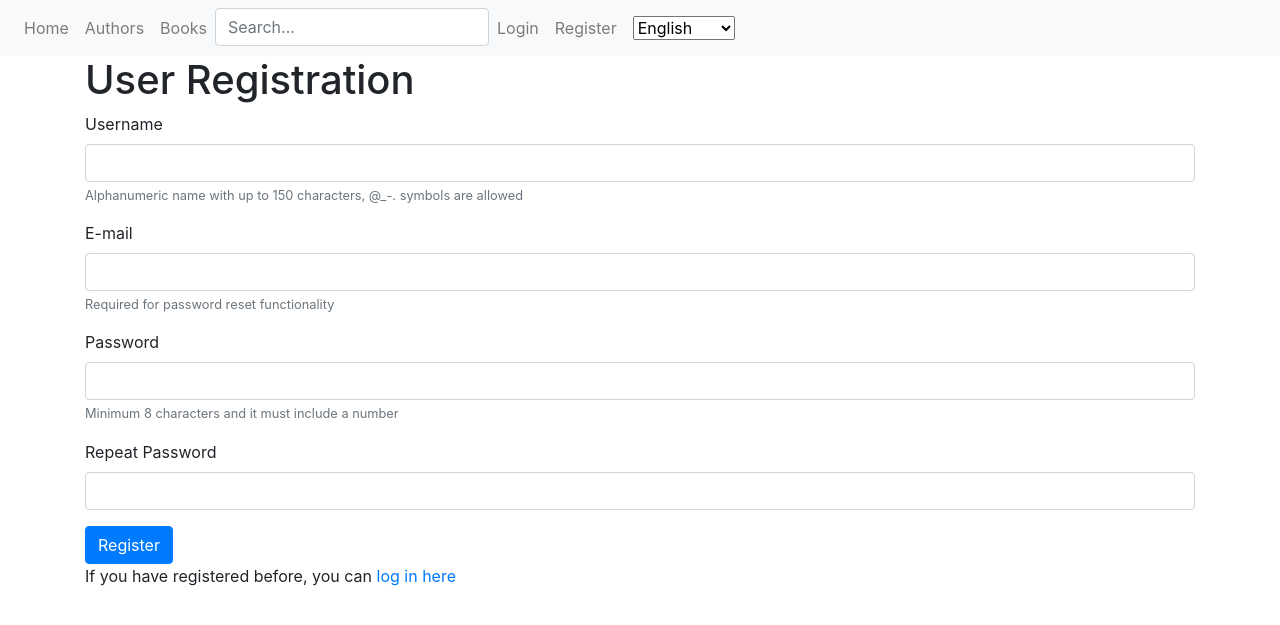
After one commit to infohata/django-library, a Django app: page /en/library/register/ in a window 1280 px wide. The commit adds this page. Shown: the top 625 px of the page. Run offline with Django 4.2, Linux system fonts and the light colour scheme; some libraries are stand-ins or nearby versions.

Commit message:
user registration

```diff
--- a/project_intro/library/templates/library/base.html
+++ b/project_intro/library/templates/library/base.html
@@ -40,9 +40,10 @@
                 <li class="nav-item"><a class="nav-link" href="{% url 'logout' %}?next={% url 'index' %}">{% trans 'Logout' %}</a></li>
             {% else %}
                 <li class="nav-item"><a class="nav-link" href="{% url 'login' %}?next={{ request.path }}">{% trans 'Login' %}</a></li>
+                <li class="nav-item"><a class="nav-link" href="{% url 'register' %}">{% trans 'Register' %}</a></li>
             {% endif %}
             <li class="nav-item">
-                <form action="{% url 'set_language' %}" method="post" class="form-inline my-2 my-md-0">
+                <form action="{% url 'set_language' %}" method="post" class="form-inline my-2 my-md-0 p-2">
                     {% csrf_token %}
                     <input name="next" type="hidden" value="{{ request.path }}">
                     <select name="language" onchange="this.form.submit()">
@@ -50,7 +51,7 @@
                     {% get_available_languages as LANGUAGES %}
                     {% get_language_info_list for LANGUAGES as languages %}
                     {% for language in languages %}
-                        <option value="{{ language.code }}" {% if language.code == LANGUAGE_CODE %}selected="selected"{% endif %}>{{ language.name }}</option>
+                        <option value="{{ language.code }}" {% if language.code == LANGUAGE_CODE %}selected="selected"{% endif %}>{{ language.name_local }}</option>
                     {% endfor %}
                     </select>
                 </form>
@@ -60,7 +61,15 @@
         </div>
     </nav>
     <div class="container">
+        {% block messages %}
+            {% if messages %}
+                {% for message in messages %}
+                    <div class="alert alert-{% if message.tags %}{% if message.tags == 'error' %}danger{% else %}{{ message.tags }}{% endif %}{% endif %}" role="alert">{{ message }}</div>
+                {% endfor %}
+            {% endif %}
+        {% endblock messages %}
         {% block content %}
+
         {% endblock content %}
         {% if debug %}{% block debug %}
         <div class="debug">{{ debug }}</div>
--- /dev/null
+++ b/project_intro/library/templates/library/register.html
@@ -0,0 +1,29 @@
+{% extends 'library/base.html' %}
+{% load i18n %}
+{% block content %}
+<h1>{% trans 'User Registration' %}</h1>
+<form method="post" action="{% url 'register' %}">
+    {% csrf_token %}
+    <div class="form-group">
+        <label for="username">{% trans 'Username' %}</label>
+        <input type="text" class="form-control" name="username" id="username" aria-describedby="usernameHelp">
+        <small id="usernameHelp" class="form-text text-muted">{% trans 'Alphanumeric name with up to 150 characters, @_-. symbols are allowed' %}</small>
+    </div>
+    <div class="form-group">
+        <label for="email">{% trans 'E-mail' %}</label>
+        <input name="email" type="email" class="form-control" id="email" aria-describedby="emailHelp">
+        <small id="emailHelp" class="form-text text-muted">{% trans 'Required for password reset functionality' %}</small>
+    </div>
+    <div class="form-group">
+        <label for="password1">{% trans 'Password' %}</label>
+        <input name="password1" type="password" class="form-control" id="password1" aria-describedby="passwordHelp">
+        <small id="passwordHelp" class="form-text text-muted">{% trans 'Minimum 8 characters and it must include a number' %}</small>
+    </div>
+    <div class="form-group">
+        <label for="password2">{% trans 'Repeat Password' %}</label>
+        <input name="password2" type="password" class="form-control" id="password2">
+    </div>
+    <button type="submit" class="btn btn-primary register-button">{% trans 'Register' %}</button>
+</form>
+<p>{% trans 'If you have registered before, you can' %} <a href="{% url 'login' %}">{% trans 'log in here' %}</a></p>
+{% endblock content %}
--- a/project_intro/library/urls.py
+++ b/project_intro/library/urls.py
@@ -11,4 +11,5 @@ urlpatterns = [
     path('books/<int:pk>', views.BookDetailView.as_view(), name='book-detail'),
     path('books/search/', views.search_books, name='books-search'),
     path('mybooks/', views.LoanedBooksByUserListView.as_view(), name='my-books'),
+    path('register/', views.register, name='register'),
 ]
--- a/project_intro/library/views.py
+++ b/project_intro/library/views.py
@@ -1,9 +1,14 @@
 from django.contrib.auth.mixins import LoginRequiredMixin
+from django.contrib.auth.models import User
+from django.contrib import messages
 from django.core.paginator import Paginator
 from django.conf import settings
 from django.db.models import Q
-from django.shortcuts import render, get_object_or_404
+from django.shortcuts import redirect, render, get_object_or_404
 from django.views import generic
+from django.views.decorators.csrf import csrf_protect
+from django.urls import reverse_lazy
+from django.utils.translation import gettext_lazy as _
 from .models import Book, BookInstance, Author, Genre
 
 
@@ -94,3 +99,27 @@ def search_books(request):
         'query': query
     }
     return render(request, 'library/search_books.html', context=context)
+
+
+@csrf_protect
+def register(request):
+    if request.method == "POST":
+        username = request.POST['username']
+        email = request.POST['email']
+        password1 = request.POST['password1']
+        password2 = request.POST['password2']
+        if not (username and email and password1):
+            messages.error(request, _('Incomplete form, all fields are required.'))
+        elif password1 != password2:
+            messages.error(request, _('Passwords do not match.'))
+        elif User.objects.filter(username=username).exists():
+            messages.error(request, _('Username already taken.'))
+        elif User.objects.filter(email=email).exists():
+            messages.error(request, _('User with this email already exists.'))
+        else:
+            user = User(username=username, email=email)
+            user.set_password(password1)
+            user.save()
+            messages.success(request, _('User registration successful, you can login now.'))
+            return redirect(reverse_lazy('login'))
+    return render(request, 'library/register.html')
```
Also changed, not shown: project_intro/db.sqlite3.
